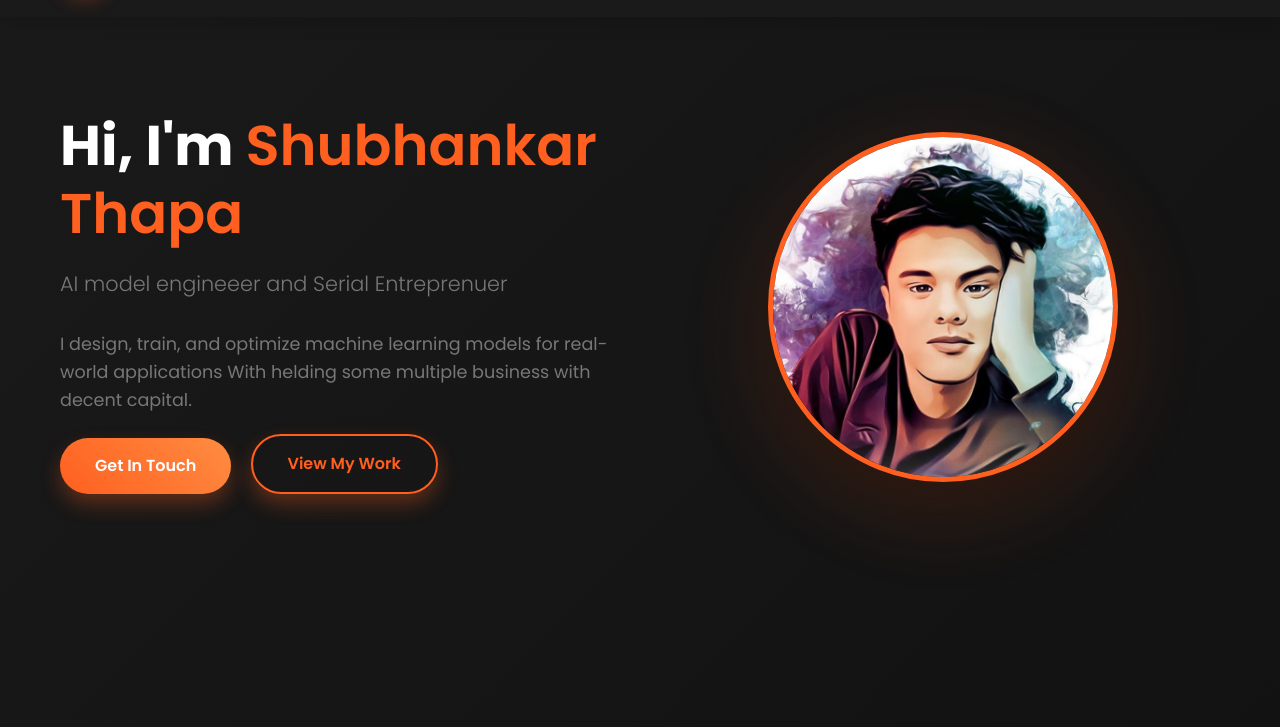
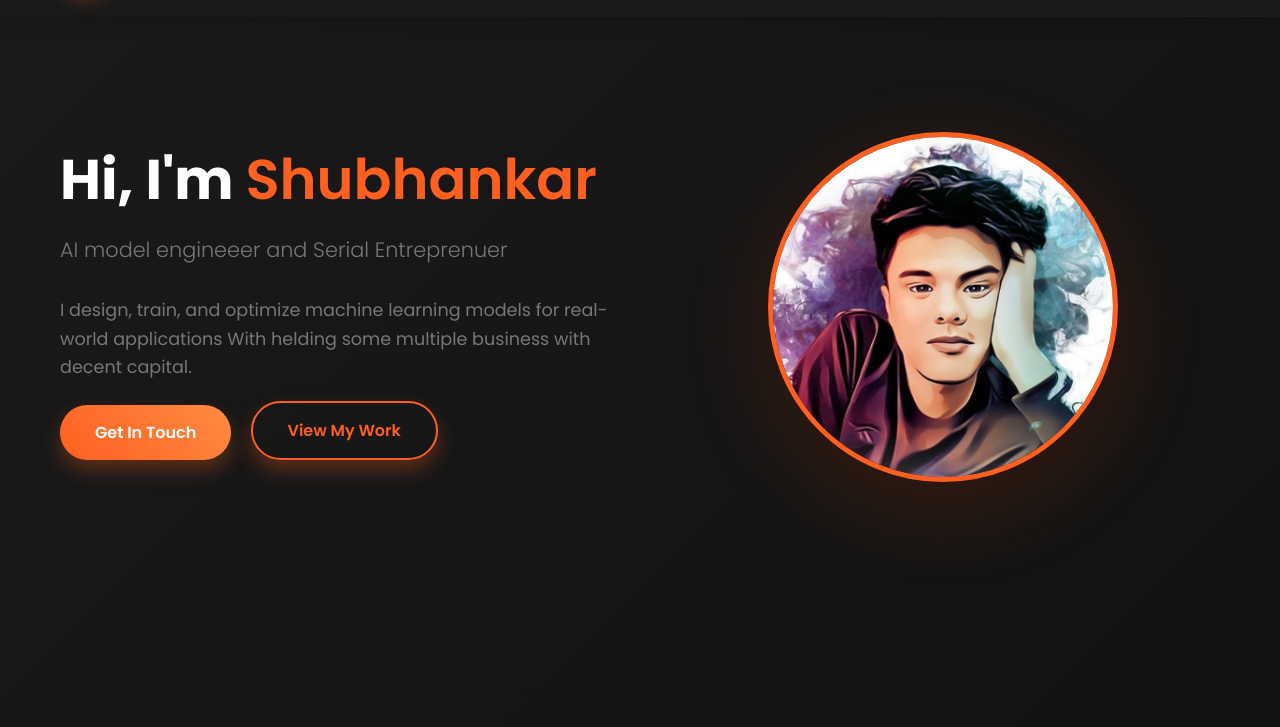
Before and after one commit to shubhankarthapa/coursework_devops, a plain HTML site: page index.html in a window 1280 px wide. Shown: the part 73-800 px from the top of the page. Drawn offline with Linux system fonts and the light colour scheme.

Commit message:
next commit

```diff
--- a/index.html
+++ b/index.html
@@ -730,7 +730,7 @@
         <div class="container">
             <div class="hero-content">
                 <div class="hero-text">
-                    <h1>Hi, I'm <span class="highlight">Shubhankar Thapa</span></h1>
+                    <h1>Hi, I'm <span class="highlight">Shubhankar </span></h1>
                     <p class="subtitle">AI model engineeer and Serial Entreprenuer</p>
                     <p>I design, train, and optimize machine learning models for real-world applications
                         With helding some multiple business with decent capital.</p>
```
